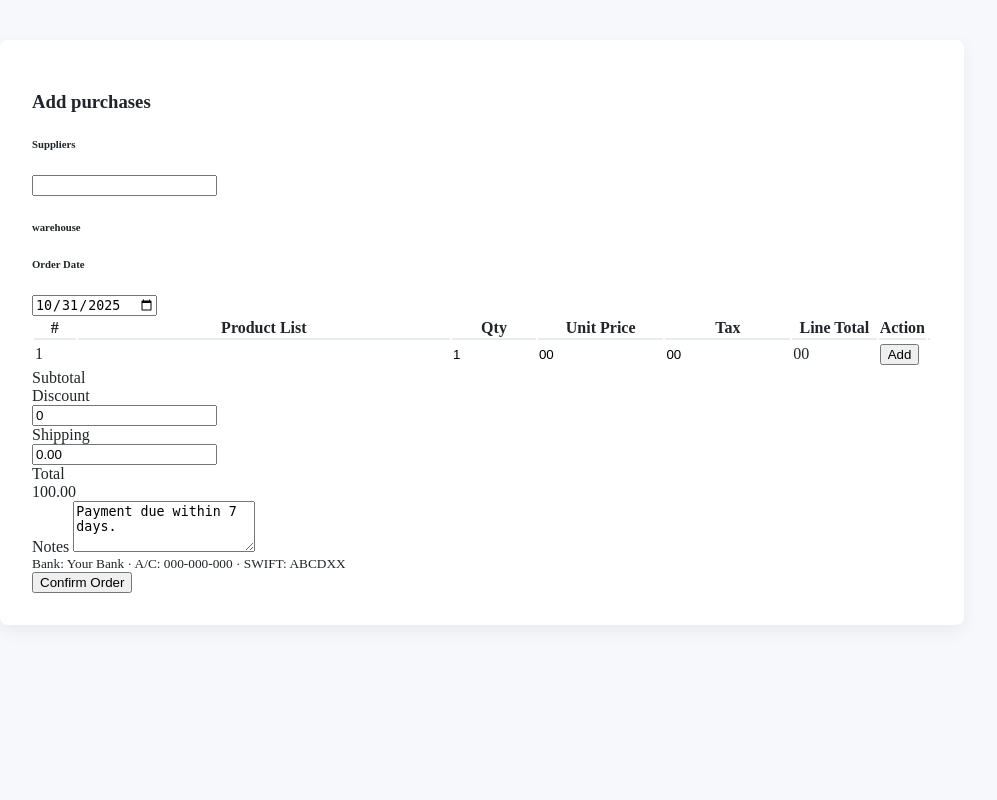
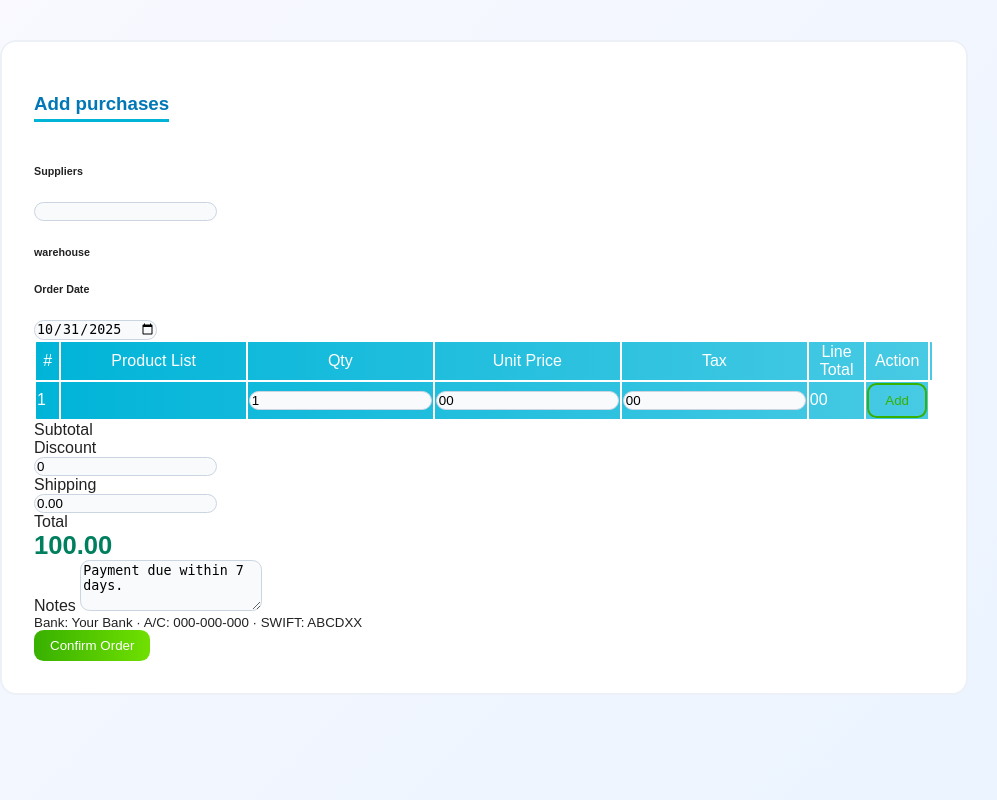
Before and after one commit to Rashedulislam99/Project_rashed_php, a PHP site: template views/pages/Inventory/purchase/create.php in a window 1280 px wide. Shown: the whole page, without its empty margins (40-1037 px from the left). Run offline with PHP 8.4, Linux system fonts and the light colour scheme; the template is opened without the code that fills it, so the values that code supplies are empty.

Commit message:
invoice color change

```diff
--- a/views/pages/Inventory/purchase/create.php
+++ b/views/pages/Inventory/purchase/create.php
@@ -1,60 +1,146 @@
+
+
+
 <style>
-  /* Small visual tweaks */
   body {
-    background: #f6f8fb;
-    color: #212529;
+    background: linear-gradient(135deg, #f9f9ff, #e9f3ff);
+    font-family: "Poppins", sans-serif;
+    color: #222;
     padding: 2rem;
   }
 
   .invoice {
-    background: #fff;
+    background: #ffffff;
+    border-radius: 1rem;
     padding: 2rem;
-    border-radius: .5rem;
-    box-shadow: 0 6px 18px rgba(0, 0, 0, .06);
+    border: 2px solid #edf1f7;
+  }
+
+  h3 {
+    font-weight: 600;
+    color: #0077b6;
+    border-bottom: 3px solid #00b4d8;
+    display: inline-block;
+    padding-bottom: 4px;
+  }
+
+  .form-control,
+  .form-select {
+    border: 1px solid #cbd5e1;
+    border-radius: 0.6rem;
+    background: #f8fafc;
+    transition: 0.2s;
+  }
+
+  .form-control:focus,
+  .form-select:focus {
+    border-color: #00b4d8;
+    background: #ffffff;
+  }
+
+  .table {
+    border-radius: 0.5rem;
+    overflow: hidden;
+  }
+
+  .table thead {
+    background: linear-gradient(90deg, #00b4d8, #48cae4);
+    color: white;
   }
 
   .table thead th {
-    border-bottom: 2px solid #e9ecef;
+    border: none;
+    font-weight: 500;
   }
 
-  .no-break {
-    page-break-inside: avoid;
+  .table tbody tr:nth-child(odd) {
+    background: #f1f9ff;
   }
 
-  /* Print styles: hide controls that are not part of invoice */
+  .table tbody tr:nth-child(even) {
+    background: #ffffff;
+  }
+
+  .table tbody tr:hover {
+    background: #caf0f8;
+  }
+
+  .btn {
+    border: none;
+    border-radius: 0.6rem;
+    font-weight: 500;
+    padding: 0.5rem 1rem;
+    transition: 0.3s;
+  }
+
+  .btn-success {
+    background: linear-gradient(90deg, #38b000, #70e000);
+    color: white;
+  }
+
+  .btn-success:hover {
+    background: linear-gradient(90deg, #2d9f00, #57d100);
+  }
+
+  .btn-outline-success {
+    border: 2px solid #38b000;
+    color: #38b000;
+    background: transparent;
+  }
+
+  .btn-outline-success:hover {
+    background: #38b000;
+    color: white;
+  }
+
+  .btn-outline-danger {
+    border: 2px solid #e63946;
+    color: #e63946;
+    background: transparent;
+  }
+
+  .btn-outline-danger:hover {
+    background: #e63946;
+    color: white;
+  }
+
+  #grandTotal {
+    font-size: 1.6rem;
+    font-weight: 700;
+    color: #007f5f;
+  }
+
+  textarea {
+    border-radius: 0.6rem;
+    border: 1px solid #cbd5e1;
+    background: #f8fafc;
+  }
+
+  textarea:focus {
+    border-color: #00b4d8;
+    background: #ffffff;
+  }
+
+  /* Print style */
   @media print {
+    .no-print {
+      display: none !important;
+    }
     body {
       background: #fff;
       padding: 0;
     }
-
-    .no-print {
-      display: none !important;
-    }
-
     .invoice {
-      box-shadow: none;
       border: none;
-      margin: 0;
       border-radius: 0;
     }
   }
+</style>
 
-  /* Make small inputs look nicer in table */
-  .table input[type="number"],
-  .table input[type="text"] {
-    width: 100%;
-    min-width: 0;
-    box-shadow: none;
-    border: none;
-    background: transparent;
-    padding: 0.25rem 0;
-  }
 
-  .table input:focus {
-    outline: none;
-  }
-</style>
+
+
+
 </head>
 
 <body>
```
Also changed, not shown: views/pages/Inventory/order/create.php (+179 -25 lines).
